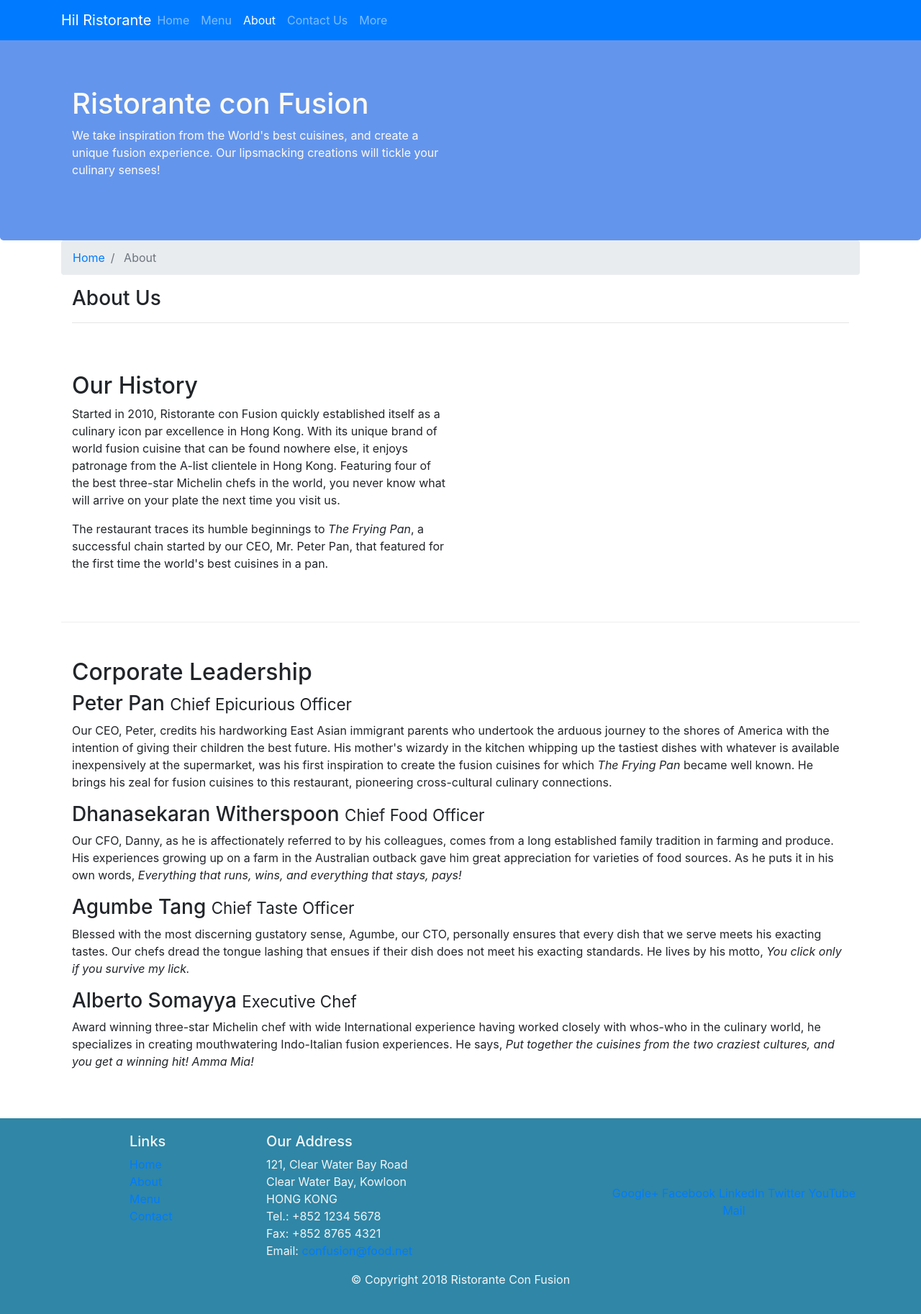
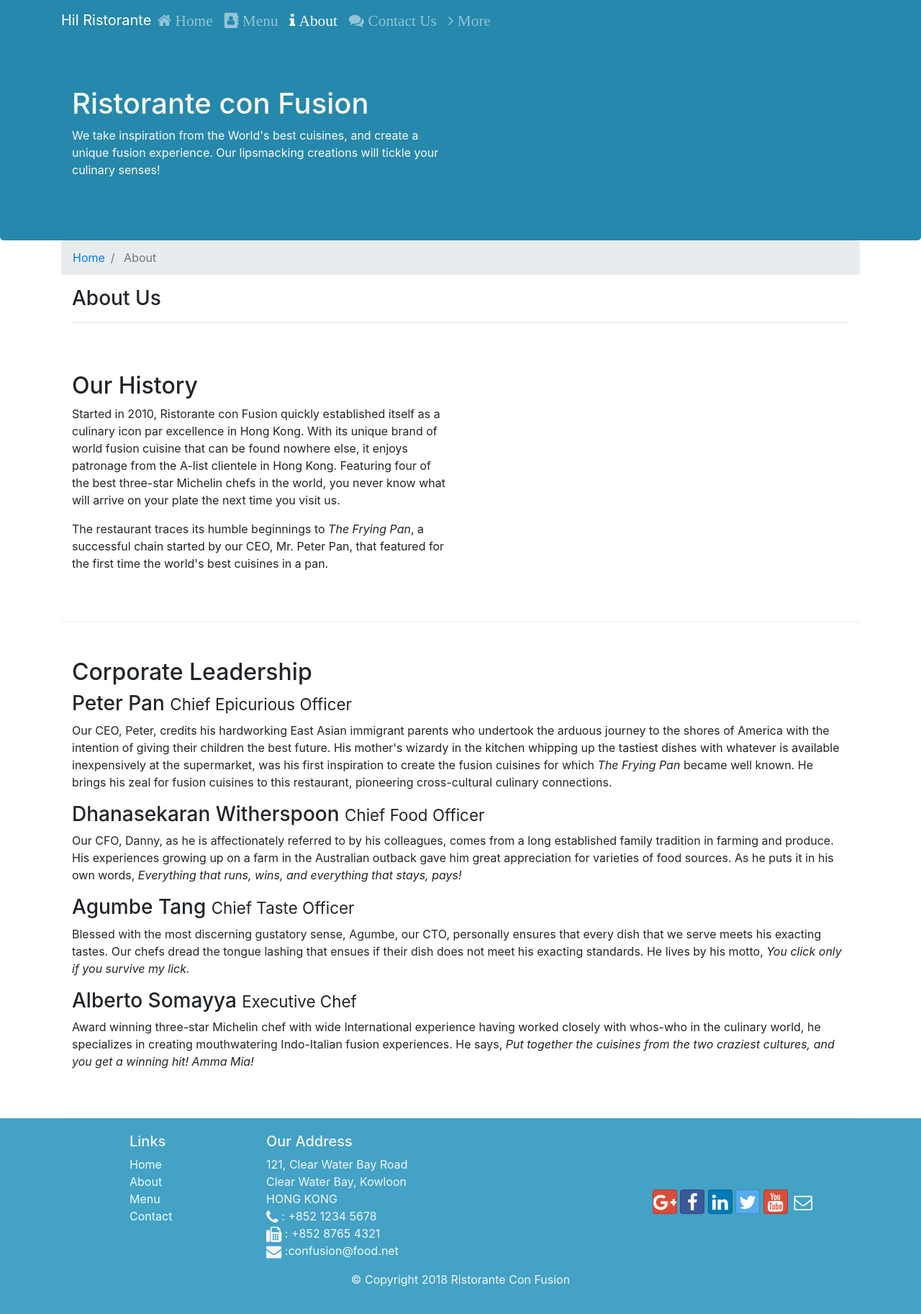
Before and after one commit to embunadem/hil-ristorante-github, a website: page about.html in a window 1280 px wide. Shown: the whole page at 72% size. Drawn offline with nearby package versions, Linux system fonts and the light colour scheme.

Commit message:
icon fonts, npm install font-awesome + bootstrap-social

```diff
--- a/about.html
+++ b/about.html
@@ -9,13 +9,15 @@
 
     <!-- Bootstrap CSS -->
     <link rel="stylesheet" href="node_modules/bootstrap/dist/css/bootstrap.min.css">
+    <link rel="stylesheet" href="node_modules/font-awesome/css/font-awesome.min.css">
+    <link rel="stylesheet" href="node_modules/bootstrap-social/bootstrap-social.css">
     <link href="css/styles.css" rel="stylesheet">
     <title>Ristorante Con Fusion: About Us</title>
 
 </head>
 
 <body>
-    <nav class="navbar navbar-dark navbar-expand-sm bg-primary fixed-top">
+    <nav class="navbar navbar-dark navbar-expand-sm fixed-top">
         <div class="container">
             <button class="navbar-toggler" type="button" data-toggle="collapse" data-target="#Navbar">
                 <span class="navbar-toggler-icon"></span>
@@ -26,19 +28,39 @@
             <div class="collapse navbar-collapse" id="Navbar">
                 <ul class="navbar-nav mr-auto">
                     <li class="nav-item">
-                        <a class="nav-link" href="./index.html">Home</a>
+                        <a class="nav-link" href="./index.html">
+                            <span class="fa fa-home fa-lg">
+                                Home
+                            </span>
+                        </a>
                     </li>
                     <li class="nav-item">
-                        <a class="nav-link" href="#">Menu</a>
-                    </li>
-                    <li class="nav-item active">
-                        <a class="nav-link" href="#">About</a>
+                        <a class="nav-link" href="#">
+                            <span class="fa fa-address-book fa-lg">
+                                Menu
+                            </span>
+                        </a>
                     </li>
                     <li class="nav-item">
-                        <a class="nav-link" href="#">Contact Us</a>
+                        <a class="nav-link active" href="#">
+                            <span class="fa fa-info fa-lg">
+                                About
+                            </span>
+                        </a>
                     </li>
                     <li class="nav-item">
-                        <a class="nav-link" href="#">More</a>
+                        <a class="nav-link" href="#">
+                            <span class="fa fa-comments fa-lg">
+                                Contact Us
+                            </span>
+                        </a>
+                    </li>
+                    <li class="nav-item">
+                        <a class="nav-link" href="#">
+                            <span class="fa fa-angle-right fa-lg">
+                                More
+                            </span>
+                        </a>
                     </li>
                 </ul>
             </div>
@@ -113,10 +135,10 @@
                 <div class="col-4 offset-1 col-sm-2">
                     <h5>Links</h5>
                     <ul class="list-unstyled">
-                        <li><a href="./index.html">Home</a></li>
-                        <li><a href="#">About</a></li>
-                        <li><a href="#">Menu</a></li>
-                        <li><a href="#">Contact</a></li>
+                        <li><a href="./index.html" style="color: azure;">Home</a></li>
+                        <li><a href="#" style="color: azure;">About</a></li>
+                        <li><a href="#" style="color: azure;">Menu</a></li>
+                        <li><a href="#" style="color: azure;">Contact</a></li>
                     </ul>
                 </div>
                 <div class="col-7 col-sm-5">
@@ -125,19 +147,31 @@
 		              121, Clear Water Bay Road<br>
 		              Clear Water Bay, Kowloon<br>
 		              HONG KONG<br>
-		              Tel.: +852 1234 5678<br>
-		              Fax: +852 8765 4321<br>
-		              Email: <a href="mailto:confusion@food.net">confusion@food.net</a>
+                      <i class="fa fa-phone fa-lg"></i> : +852 1234 5678<br>
+		              <i class="fa fa-fax fa-lg"></i> : +852 8765 4321<br>
+		              <i class="fa fa-envelope fa-lg"></i> :<a href="mailto:confusion@food.net" style="color: azure;">confusion@food.net</a>
 		           </address>
                 </div>
                 <div class="col-12 col-sm-4 align-self-center">
                     <div class="text-center">
-                        <a href="http://google.com/+">Google+</a>
-                        <a href="http://www.facebook.com/profile.php?id=">Facebook</a>
-                        <a href="http://www.linkedin.com/in/">LinkedIn</a>
-                        <a href="http://twitter.com/">Twitter</a>
-                        <a href="http://youtube.com/">YouTube</a>
-                        <a href="mailto:">Mail</a>
+                        <a class="btn btn-social-icon btn-google" href="http://google.com/+">
+                            <i class="fa fa-google-plus fa-lg"></i>
+                        </a>
+                        <a class="btn btn-social-icon btn-facebook" href="http://www.facebook.com/profile.php?id=">
+                            <i class="fa fa-facebook fa-lg"></i>
+                        </a>
+                        <a class="btn btn-social-icon btn-linkedin" href="http://www.linkedin.com/in/">
+                            <i class="fa fa-linkedin fa-lg"></i>
+                        </a>
+                        <a class="btn btn-social-icon btn-twitter" href="http://twitter.com/">
+                            <i class="fa fa-twitter fa-lg"></i>
+                        </a>
+                        <a class="btn btn-social-icon btn-google" href="http://youtube.com/">
+                            <i class="fa fa-youtube fa-lg"></i>
+                        </a>
+                        <a class="btn btn-social-icon" href="mailto:" style="color: azure;">
+                            <i class="fa fa-envelope-o fa-lg"></i>
+                        </a>
                     </div>
                 </div>
            </div>
--- a/css/styles.css
+++ b/css/styles.css
@@ -11,7 +11,7 @@
 }
 
 .footer{
-    background-color: #2F86A6;
+    background-color: #43a2c5;
     margin: 0px auto;
     padding: 20px 0px 20px;
     color: whitesmoke;
@@ -20,7 +20,7 @@
 .jumbotron{
     padding: 70px 30px 70px 30px;
     margin: 0px auto;
-    background: cornflowerblue;
+    background: #2588ac;
     color: floralwhite;
 }
 
@@ -35,6 +35,6 @@ body{
     z-index: 0;
 }
 
-/* .navbar-dark{
-    background-color: #512DA8;
-} */
+.navbar-dark{
+    background-color: #2588ac;
+}
--- a/package.json
+++ b/package.json
@@ -23,6 +23,8 @@
   },
   "dependencies": {
     "bootstrap": "^4.0.0",
+    "bootstrap-social": "^5.1.1",
+    "font-awesome": "^4.7.0",
     "jquery": "^3.3.1",
     "popper.js": "^1.12.9"
   }
```
Also changed, not shown: index.html (+53 -19 lines), 1 other file.
